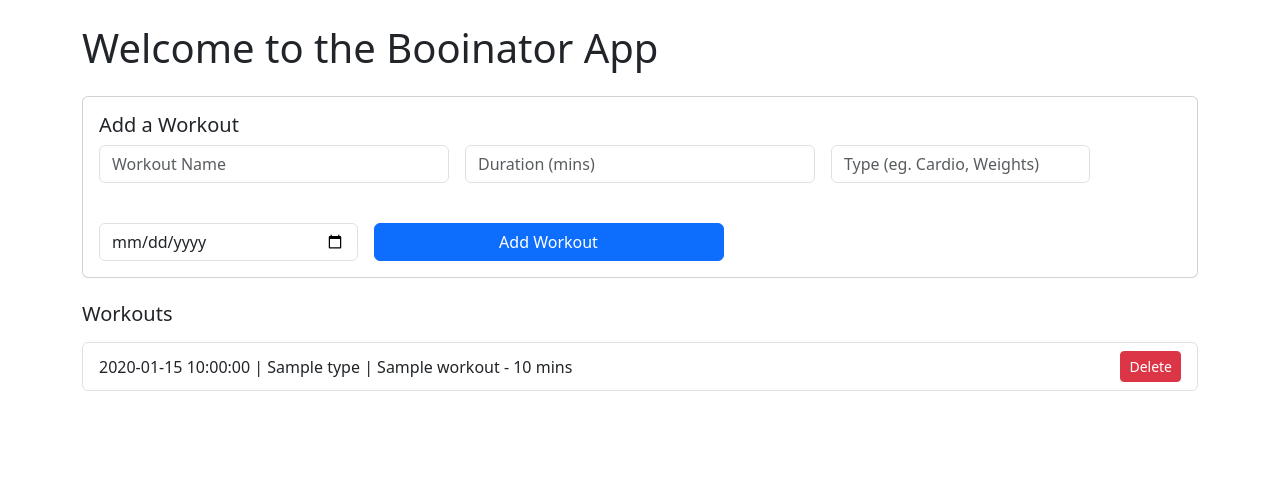
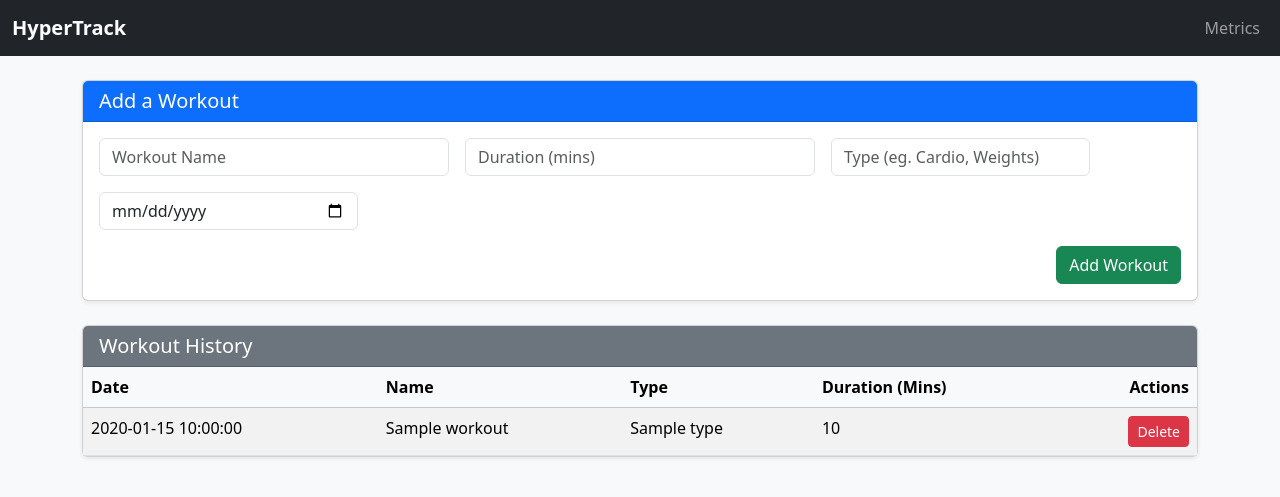
Before and after one commit to OCarrollM/aws-gym-tracker, a Flask app: template templates/index.html in a window 1280 px wide. Shown: the top 497 px of the page. Run offline with Flask 3, Linux system fonts and the light colour scheme; the template is opened without the code that fills it: most values are stand-ins (such as "Sample title", 1, 10 or a date in 2020).

Commit message:
New frontend, still WIP

```diff
--- a/templates/index.html
+++ b/templates/index.html
@@ -3,21 +3,36 @@
 <head>
     <meta charset="UTF-8">
     <meta name="viewport" content="width=device-width, initial-scale=1.0">
-    <title>Gym Tracker</title>
+    <title>HyperTrack</title>
     <link href="https://cdn.jsdelivr.net/npm/bootstrap@5.3.2/dist/css/bootstrap.min.css" rel="stylesheet">
 </head>
-<body class="container py-4">
-    <h1 class="mb-4">Welcome to the Booinator App</h1>
+<body class="bg-light">
 
-    <div class="card p-3 mb-4">
-        <h2 class="h5">Add a Workout</h2>
+    <nav class="navbar navbar-expand-lg navbar-dark bg-dark mb-4">
+        <div class="container-fluid">
+            <a class="navbar-brand fw-bold" href="/">HyperTrack</a>
+            <div class="collapse navbar-collapse">
+                <ul class="navbar-nav ms-auto">
+                    <li class="nav-item">
+                        <a class="nav-link" href="#">Metrics</a>
+                    </li>
+                </ul>
+            </div>
+        </div>
+    </nav>
 
+    <div class="container">
+        <div class="card shadow-sm mb-4">
+            <div class="card-header bg-primary text-white">
+                <h5 class="mb-0">Add a Workout</h5>
+            </div>
+            <div class="card-body">
                 <form action="/add" method="POST" class="row g-3">
                     <div class="col-md-4">
                         <input type="text" name="name" class="form-control" placeholder="Workout Name" required>
                     </div>
                     <div class="col-md-4">
-                <input type="number" name="duration" class="form-control" placeholder="Duration (mins)" required></label><br>
+                        <input type="number" name="duration" class="form-control" placeholder="Duration (mins)" required>
                     </div>
                     <div class="col-md-3">
                         <input type="text" name="type" class="form-control" placeholder="Type (eg. Cardio, Weights)" required>
@@ -25,24 +40,47 @@
                     <div class="col-md-3">
                         <input type="date" name="date" class="form-control" required>
                     </div>
-            <div class="col-md-4">
-                <button type="submit" class="btn btn-primary w-100">Add Workout</button>
+                    <div class="col-12 text-end">
+                        <button type="submit" class="btn btn-success">Add Workout</button>
                     </div>
                 </form>
             </div>
+        </div>
 
-
-    <h2 class="h5 mb-3">Workouts</h2>
-    <ul class="list-group">
+        <div class="card shadow-sm">
+            <div class="card-header bg-secondary text-white">
+                <h5 class="mb-0">Workout History</h5>
+            </div>
+            <div class="card-body p-0">
+                <table class="table table-striped table-hover mb-0">
+                    <thead class="table-light">
+                        <tr>
+                            <th>Date</th>
+                            <th>Name</th>
+                            <th>Type</th>
+                            <th>Duration (Mins)</th>
+                            <th class="text-end">Actions</th>
+                        </tr>
+                    </thead>
+                    <tbody>
                         {% for w in workouts %}
-        <li class="list-group-item d-flex justify-content-between align-items-center">
-            <span>{{ w.date }} | {{ w.type }} | {{ w.name }} - {{ w.duration}} mins</span>
-            <form action="/delete/{{ w.workoutId }}/{{ w.date }}" method="POST" style="display:inline;">
+                        <tr>
+                            <td>{{ w.date }}</td>
+                            <td>{{ w.name }}</td>
+                            <td>{{ w.type }}</td>
+                            <td>{{w. duration }}</td>
+                            <td class="text-end">
+                                <form action="/delete/{{ w.workoutId }}/{{ w.date }}" method="POST" class="d-inline">
                                     <button type="submit" class="btn btn-sm btn-danger">Delete</button>
                                 </form>
-        </li>
+                            </td>
+                        </tr>
                         {% endfor %}
-    </ul>
+                    </tbody>
+                </table>
+            </div>
+        </div>
+    </div>
 
     <script src="https://cdn.jsdelivr.net/npm/bootstrap@5.3.2/dist/js/bootstrap.bundle.min.js"></script>
 </body>
```
Also changed, not shown: main.py (+5 -4 lines). Lines whose indentation alone changed are shown as unchanged.
